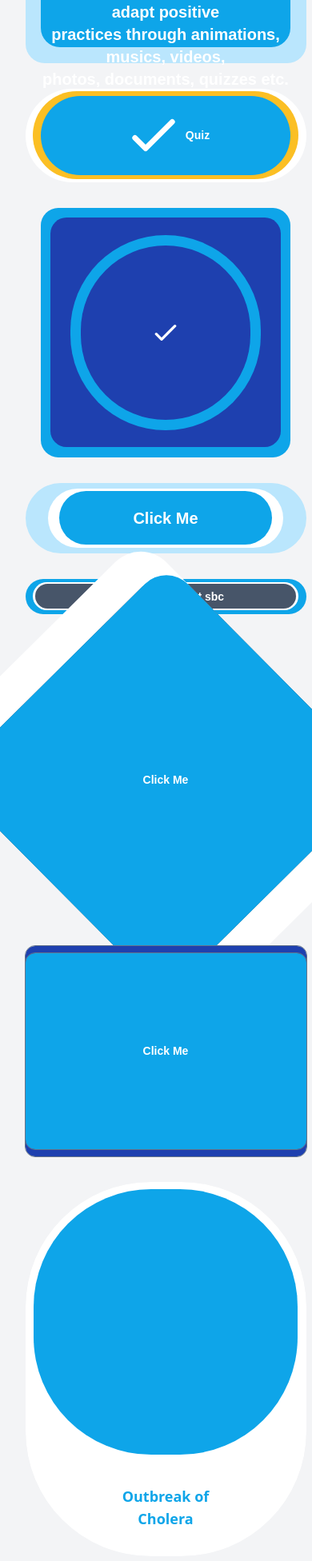
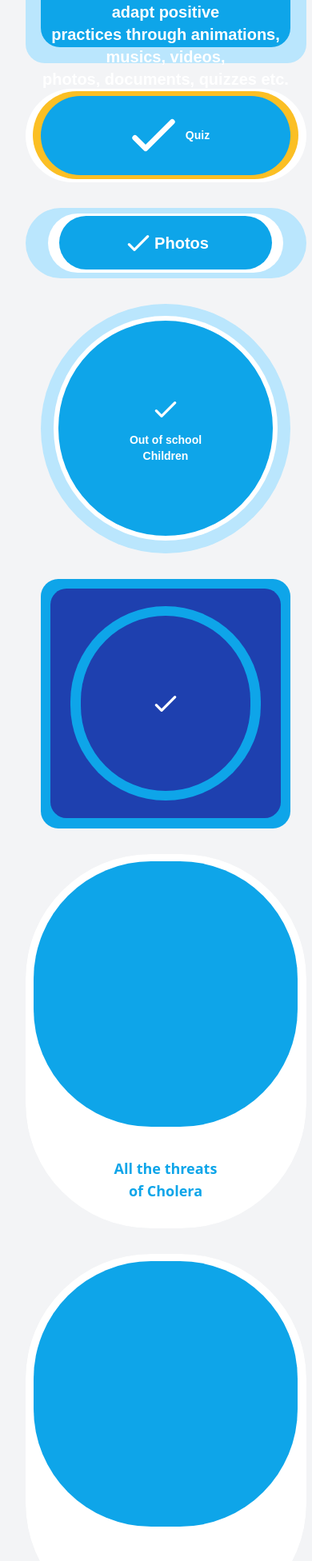
Before and after one commit to Ebtesham-21/sbc-revised, a Next.js app: page / in a window 390 px wide. Shown: the part 2380-4332 px from the top of the page at 80% size. Built offline with nearby package versions, Linux system fonts and the light colour scheme.

Commit message:
eng button

```diff
--- a/src/app/page.tsx
+++ b/src/app/page.tsx
@@ -159,8 +159,46 @@ export default function Home() {
   </div>
 </button>
 
+{/* Photos button */}
 
-  {/* Home button */}
+<button className="relative w-[90vw] max-w-[1090px] aspect-[4/1] rounded-[203px] focus:outline-none active:scale-95 transition group m-2">
+  {/* Outer layer */}
+  <div className="absolute inset-0 bg-sky-200 rounded-[203px] group-hover:bg-sky-300"></div>
+
+  {/* Middle layer */}
+  <div className="absolute inset-[8%] bg-white rounded-[203px]"></div>
+
+  {/* Inner layer */}
+  <div className="absolute inset-[12%] bg-sky-500 rounded-[203px] group-hover:bg-sky-600"></div>
+
+  {/* Text */}
+  <div className="absolute inset-0 flex items-center justify-center text-white font-semibold text-xl md:text-3xl text-center">
+  <svg xmlns="http://www.w3.org/2000/svg" className="h-10 w-10 md:h-40 md:w-40" fill="none" viewBox="0 0 24 24" stroke="currentColor">
+        <path strokeLinecap="round" strokeLinejoin="round" strokeWidth="2" d="M5 13l4 4L19 7" />
+      </svg>
+    <span>Photos</span>
+  </div>
+</button>
+
+
+  {/* Out of school children protection */}
+  <button className="relative group focus:outline-none active:scale-95 transition w-[80vw] max-w-96 aspect-square m-4">
+    {/* Outer circle */}
+    <div className="absolute inset-0 bg-sky-200 rounded-full group-hover:bg-sky-300"></div>
+
+    {/* Inner circle */}
+    <div className="absolute inset-0 m-auto w-[90%] aspect-square bg-sky-500 rounded-full border-[6px] border-white group-hover:bg-sky-600 flex flex-col items-center justify-center text-white font-semibold space-y-2">
+      {/* Icon */}
+      <svg xmlns="http://www.w3.org/2000/svg" className="h-10 w-10 md:h-20 md:w-20" fill="none" viewBox="0 0 24 24" stroke="currentColor">
+        <path strokeLinecap="round" strokeLinejoin="round" strokeWidth="2" d="M5 13l4 4L19 7" />
+      </svg>
+      {/* Text */}
+      <span className="text-sm md:text-2xl">Out of school <br></br> Children</span>
+    </div>
+  </button>
+
+
+  {/* Music button */}
 
   <button className="relative w-[80vw] max-w-[700px] aspect-[1/1] focus:outline-none active:scale-95 transition group">
     {/* Outer rectangle */}
@@ -184,23 +222,181 @@ export default function Home() {
   </button>
 
 
-{/* Explore button */}
+{/* all the threats of cholera button */}
+<button className="relative w-[90vw] max-w-[632px] aspect-[3/4] rounded-[156px] focus:outline-none active:scale-95 transition group overflow-hidden">
+  {/* Outer Layer */}
+  <div className="absolute inset-0 bg-white rounded-[156px] group-hover:bg-gray-100"></div>
 
-<button className="relative w-[90vw] max-w-[1090px] aspect-[4/1] rounded-[203px] focus:outline-none active:scale-95 transition group m-2">
-  {/* Outer layer */}
-  <div className="absolute inset-0 bg-sky-200 rounded-[203px] group-hover:bg-sky-300"></div>
+  {/* Middle Layer */}
+  <div className="absolute top-[2%] left-[3%] w-[94%] h-[71%] bg-sky-500 rounded-[147px] group-hover:bg-sky-600"></div>
 
-  {/* Middle layer */}
-  <div className="absolute inset-[8%] bg-white rounded-[203px]"></div>
+  {/* Icon */}
+  <div className="absolute top-[23%] left-[15%] w-64 h-64 rounded-md flex justify-center items-center">
+    {/* Example SVG */}
 
-  {/* Inner layer */}
-  <div className="absolute inset-[12%] bg-sky-500 rounded-[203px] group-hover:bg-sky-600"></div>
+  </div>
 
   {/* Text */}
-  <div className="absolute inset-0 flex items-center justify-center text-white font-semibold text-xl md:text-3xl text-center">
-    <span>Click Me</span>
+  <div className="absolute bottom-[7%] left-1/2 -translate-x-1/2 text-center text-sky-500 text-lg sm:text-2xl md:text-3xl font-bold font-sans">
+    All the threats<br /> of Cholera
   </div>
 </button>
+
+
+{/* all the threats of cholera button */}
+<button className="relative w-[90vw] max-w-[632px] aspect-[3/4] rounded-[156px] focus:outline-none active:scale-95 transition group overflow-hidden">
+  {/* Outer Layer */}
+  <div className="absolute inset-0 bg-white rounded-[156px] group-hover:bg-gray-100"></div>
+
+  {/* Middle Layer */}
+  <div className="absolute top-[2%] left-[3%] w-[94%] h-[71%] bg-sky-500 rounded-[147px] group-hover:bg-sky-600"></div>
+
+  {/* Icon */}
+  <div className="absolute top-[23%] left-[15%] w-64 h-64 rounded-md flex justify-center items-center">
+    {/* Example SVG */}
+
+  </div>
+
+  {/* Text */}
+  <div className="absolute bottom-[7%] left-1/2 -translate-x-1/2 text-center text-sky-500 text-lg sm:text-2xl md:text-3xl font-bold font-sans">
+    Cholera Prevention<br /> at School
+  </div>
+</button>
+
+{/* all the threats of cholera button */}
+<button className="relative w-[90vw] max-w-[632px] aspect-[3/4] rounded-[156px] focus:outline-none active:scale-95 transition group overflow-hidden">
+  {/* Outer Layer */}
+  <div className="absolute inset-0 bg-white rounded-[156px] group-hover:bg-gray-100"></div>
+
+  {/* Middle Layer */}
+  <div className="absolute top-[2%] left-[3%] w-[94%] h-[71%] bg-sky-500 rounded-[147px] group-hover:bg-sky-600"></div>
+
+  {/* Icon */}
+  <div className="absolute top-[23%] left-[15%] w-64 h-64 rounded-md flex justify-center items-center">
+    {/* Example SVG */}
+
+  </div>
+
+  {/* Text */}
+  <div className="absolute bottom-[7%] left-1/2 -translate-x-1/2 text-center text-sky-500 text-lg sm:text-2xl md:text-3xl font-bold font-sans">
+    Outbreak of <br /> Cholera
+  </div>
+</button>
+
+
+
+{/* Multimedia button */}
+
+<button className="relative w-[90vw] max-w-[600px] aspect-[3/1] rounded-[251.5px] focus:outline-none active:scale-95 transition group">
+  {/* Outer Layer */}
+  <div className="absolute inset-0 bg-white rounded-[251.5px] group-hover:bg-gray-100"></div>
+
+  {/* Middle Layer */}
+  <div className="absolute inset-x-[2.6%] inset-y-[3%] bg-amber-400 rounded-[251.5px] group-hover:bg-amber-300"></div>
+
+  {/* Inner Layer */}
+  <div className="absolute inset-x-[5.6%] inset-y-[8%] bg-sky-500 rounded-[251.5px] group-hover:bg-sky-600"></div>
+
+  {/* Text Content */}
+  <div className="absolute inset-0 flex items-center justify-center text-white font-semibold text-sm sm:text-lg md:text-3xl lg:text-6xl text-center px-4">
+  <svg xmlns="http://www.w3.org/2000/svg" className="h-20 w-20 md:h-30 md:w-30" fill="none" viewBox="0 0 24 24" stroke="currentColor">
+        <path strokeLinecap="round" strokeLinejoin="round" strokeWidth="2" d="M5 13l4 4L19 7" />
+      </svg>
+    <span>Multimedia</span>
+
+  </div>
+</button>
+
+
+
+  {/* Menstrual Hygiene */}
+  <button className="relative group focus:outline-none active:scale-95 transition w-[80vw] max-w-96 aspect-square m-4">
+    {/* Outer circle */}
+    <div className="absolute inset-0 bg-sky-200 rounded-full group-hover:bg-sky-300"></div>
+
+    {/* Inner circle */}
+    <div className="absolute inset-0 m-auto w-[90%] aspect-square bg-sky-500 rounded-full border-[6px] border-white group-hover:bg-sky-600 flex flex-col items-center justify-center text-white font-semibold space-y-2">
+
+      {/* Text */}
+      <span className="text-sm md:text-4xl">Menstrual <br></br> Hygiene</span>
+    </div>
+  </button>
+
+  {/* Measles */}
+  <button className="relative group focus:outline-none active:scale-95 transition w-[80vw] max-w-96 aspect-square m-4">
+    {/* Outer circle */}
+    <div className="absolute inset-0 bg-sky-200 rounded-full group-hover:bg-sky-300"></div>
+
+    {/* Inner circle */}
+    <div className="absolute inset-0 m-auto w-[90%] aspect-square bg-sky-500 rounded-full border-[6px] border-white group-hover:bg-sky-600 flex flex-col items-center justify-center text-white font-semibold space-y-2">
+
+      {/* Text */}
+      <span className="text-sm md:text-4xl">Measles <br></br> </span>
+    </div>
+  </button>
+
+
+  {/* let's learn about */}
+
+  <button className="relative w-[90vw] max-w-[900px] aspect-[8/1] rounded-full focus:outline-none active:scale-95 transition group">
+  {/* Outer Layer */}
+  <div className="absolute inset-0 bg-amber-400 rounded-full group-hover:bg-amber-300"></div>
+
+  {/* Middle Layer */}
+  <div className="absolute inset-x-[3%] inset-y-[6%] bg-white rounded-full"></div>
+
+  {/* Inner Layer */}
+  <div className="absolute inset-x-[5%] inset-y-[10%] bg-sky-500 rounded-full group-hover:bg-sky-600"></div>
+
+  {/* Text Content */}
+  <div className="absolute inset-0 flex items-center justify-center text-white font-semibold text-sm sm:text-base md:text-xl lg:text-2xl text-center px-2">
+    <span>Let's learn about : </span>
+  </div>
+</button>
+
+{/* learn more about sbc button */}
+
+<button className="relative w-[90vw] max-w-[900px] aspect-[8/1] rounded-full focus:outline-none active:scale-95 transition group">
+  {/* Outer Layer */}
+  <div className="absolute inset-0 bg-sky-500 rounded-full group-hover:bg-sky-400"></div>
+
+  {/* Middle Layer */}
+  <div className="absolute inset-x-[2.7%] inset-y-[10%] bg-white rounded-full"></div>
+
+  {/* Inner Layer */}
+  <div className="absolute inset-x-[3.6%] inset-y-[14%] bg-[#50716C] rounded-full group-hover:bg-slate-700"></div>
+
+  {/* Optional Content */}
+  <div className="absolute inset-0 flex items-center justify-center text-white font-semibold text-sm sm:text-base md:text-xl lg:text-2xl text-center px-4">
+    <span>Learn more about sbc</span>
+  </div>
+</button>
+
+
+{/* Music button */}
+
+<button className="relative w-[80vw] max-w-[700px] aspect-[1/1] focus:outline-none active:scale-95 transition group">
+    {/* Outer rectangle */}
+    <div className="absolute inset-0 bg-sky-500 rounded-[7%] group-hover:bg-sky-400"></div>
+
+    {/* Inner rectangle */}
+    <div className="absolute left-[4%] top-[4%] w-[92%] h-[92%] bg-blue-800 rounded-[7%] group-hover:bg-blue-700"></div>
+
+    {/* Outer circle */}
+    <div className="absolute left-[12%] top-[11%] w-[76%] h-[78%] bg-sky-500 rounded-full group-hover:bg-sky-400"></div>
+
+    {/* Inner circle with content */}
+    <div className="absolute left-[16%] top-[15%] w-[68%] h-[70%] bg-blue-800 rounded-full group-hover:bg-blue-700 flex flex-col items-center justify-center text-white text-base md:text-xl font-semibold space-y-2">
+
+      <div className="absolute inset-0 flex items-center justify-center text-white font-semibold text-sm sm:text-base md:text-xl lg:text-9xl text-center px-4">
+    <span>ENG</span>
+  </div>
+
+
+    </div>
+  </button>
+
+
 
 
 
@@ -270,25 +466,7 @@ export default function Home() {
 </button>
 
 
-{/* music button */}
-<button className="relative w-[90vw] max-w-[632px] aspect-[3/4] rounded-[156px] focus:outline-none active:scale-95 transition group overflow-hidden">
-  {/* Outer Layer */}
-  <div className="absolute inset-0 bg-white rounded-[156px] group-hover:bg-gray-100"></div>
 
-  {/* Middle Layer */}
-  <div className="absolute top-[2%] left-[3%] w-[94%] h-[71%] bg-sky-500 rounded-[147px] group-hover:bg-sky-600"></div>
-
-  {/* Icon */}
-  <div className="absolute top-[23%] left-[15%] w-64 h-64 rounded-md flex justify-center items-center">
-    {/* Example SVG */}
-
-  </div>
-
-  {/* Text */}
-  <div className="absolute bottom-[7%] left-1/2 -translate-x-1/2 text-center text-sky-500 text-lg sm:text-2xl md:text-3xl font-bold font-sans">
-    Outbreak of<br />Cholera
-  </div>
-</button>
 
 
 
```
